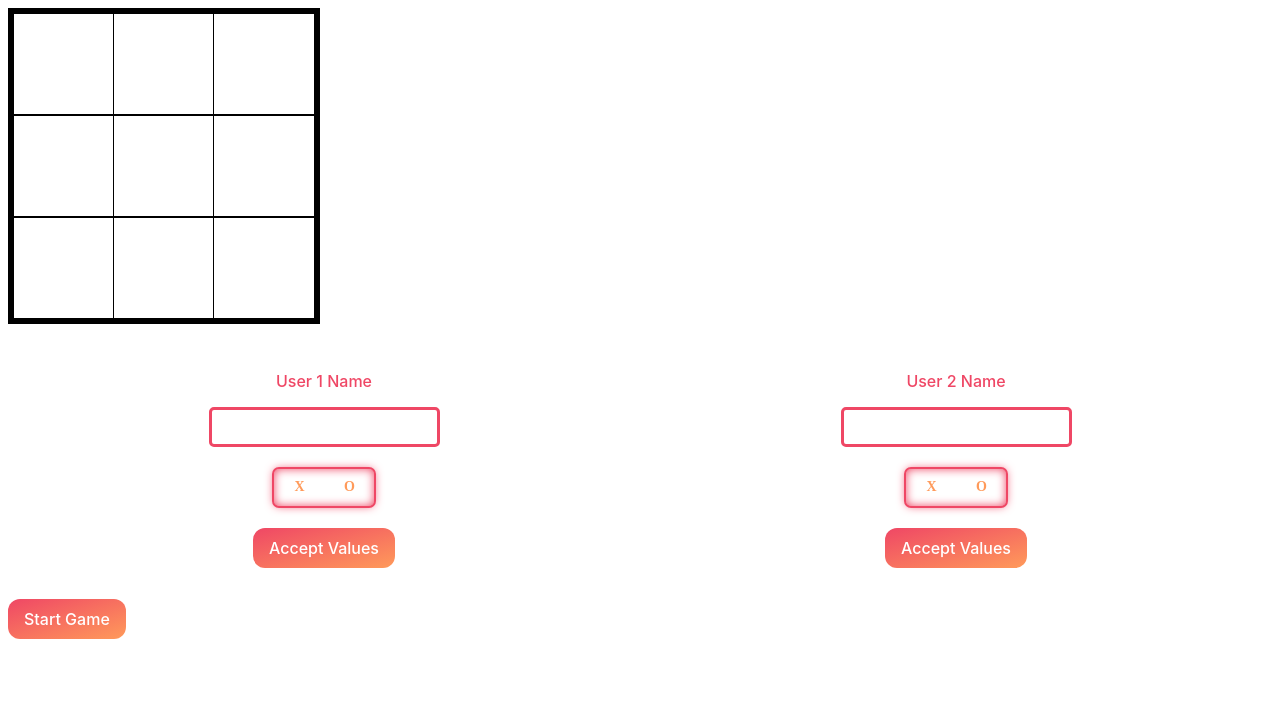
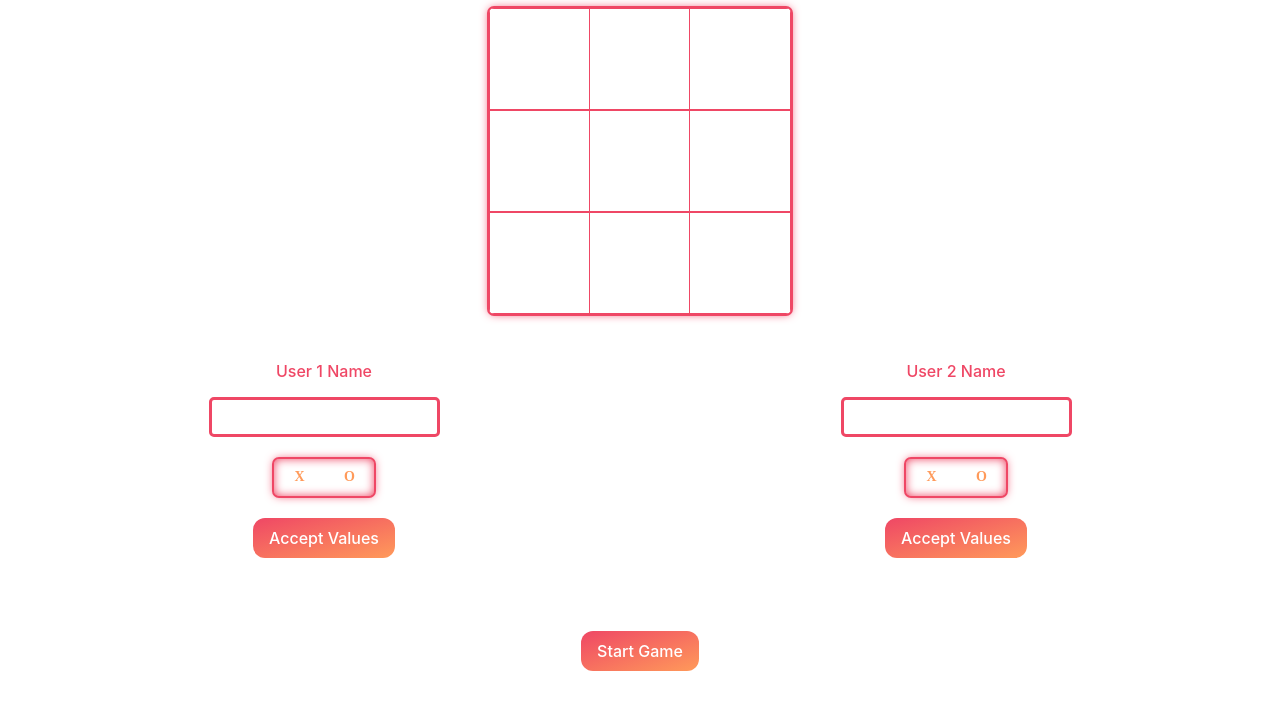
Before and after one commit to cgastaldo/tictactoe, a plain HTML site: page index.html in a window 1280 px wide. Drawn offline with Linux system fonts and the light colour scheme.

Commit message:
finished adjusting button/grid location and continuing border/text color scheme.

```diff
--- a/index.html
+++ b/index.html
@@ -8,7 +8,9 @@
 </head>
 <body>
     <div id="container">
-        <div id="grid"></div>
+        <div id="gridContainer">
+            <div id="grid"></div>
+        </div>
         <div id="information">
             <div id="user1">
                 <div>
@@ -47,9 +49,11 @@
                 </div>
             </div>
             <div id="game">
-                <button id="startGame">Start Game</button>
+                <div>
+                    <button id="startGame">Start Game</button>
+                </div>
             </div>
-        </div>
+         </div>
     </div>
 
     <script src="tictactoe.js"></script>
--- a/style.css
+++ b/style.css
@@ -1,13 +1,28 @@
+#container{
+  /*add image ?*/
+}
+
+#gridContainer{
+  display:grid;
+  grid-template-columns: 1fr;
+  justify-items: center;
+}
+
 #grid {
-    border: 5px solid black;
+    border: none;
     width:302px;
     height:306px;
     display:grid;
     grid-template-columns: 100px 100px 100px;
+    outline: 2px solid #EF4765;
+    box-shadow: 0 0 10px #EF4765, inset 0 0 10px #EF4765;
+    border-radius: 5px;
+    position: relative;
+    overflow: hidden;
 }
 
 #grid>div {
-    border: 1px solid black;
+    border: 1px solid #EF4765;
     background-color: white;
     width: 100px;
     height: 100px;
@@ -15,14 +30,13 @@
     justify-content: center;
     align-items: center;
     font-size: 60px;
+    color:#EF4765;
 }
 
 #information{
     display:grid;
     grid-template-columns: repeat(2, 1fr);
     height: 400px;
-
-
 }
 
 #user1, #user2 {
@@ -34,10 +48,12 @@
     padding:10px;
 }
 
-#id{
-
+#game{
+  display:grid;
+  grid-column: 1/3;
+  align-items: center;
+  justify-items: center;
 }
-
 
 /*button 62 by Pintura getcssscan.com */
 button{
```
